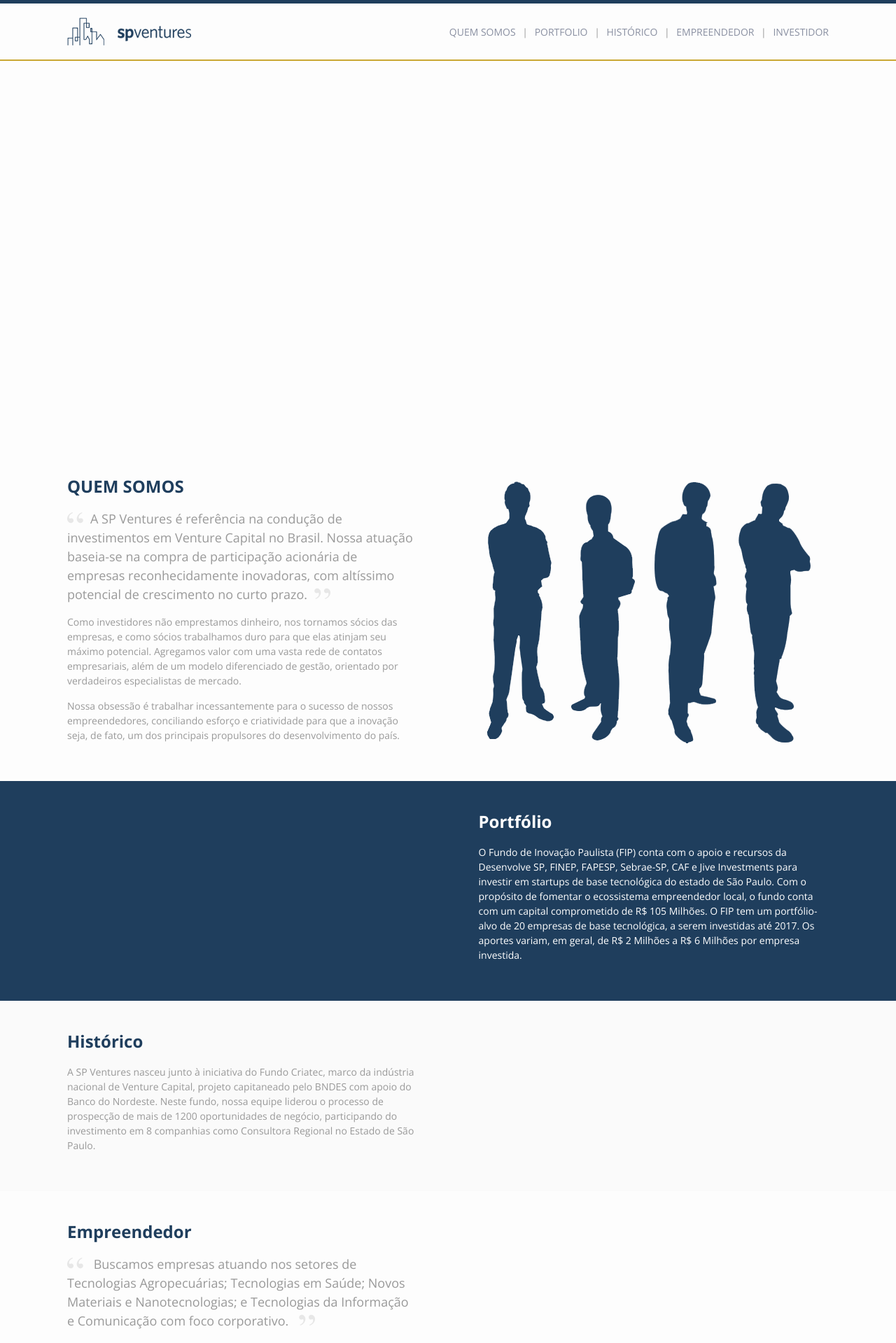
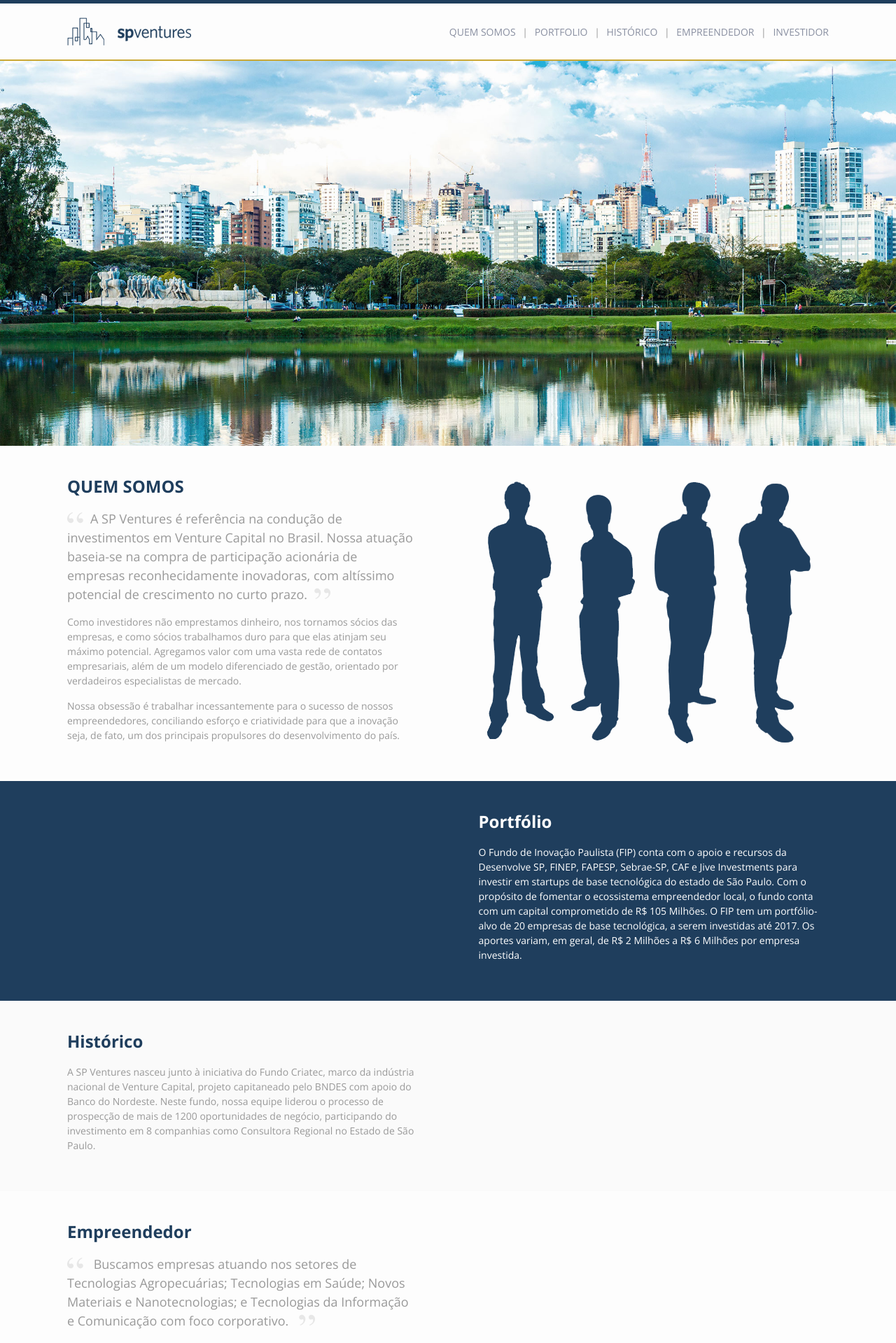
Before and after one commit to spventures/spventures.github.io, a Jekyll site: the page built from index.html, in a window 1280 px wide. Shown: the top 1919 px of the page at 70% size. Built offline with Jekyll 4.4.1, drawn with Linux system fonts in a browser that asks for light colours; nearby versions of some CDN libraries.

Commit message:
one more/

```diff
--- a/_sass/_layout.scss
+++ b/_sass/_layout.scss
@@ -72,7 +72,7 @@
 .big-image{
   height: 550px;
   display: block;
-  background: url("images/bg-slider.jpg") no-repeat;
+  background: url("../images/bg-slider.jpg") no-repeat;
   background-position: center center;
   background-size: 100% auto;
 }
```
